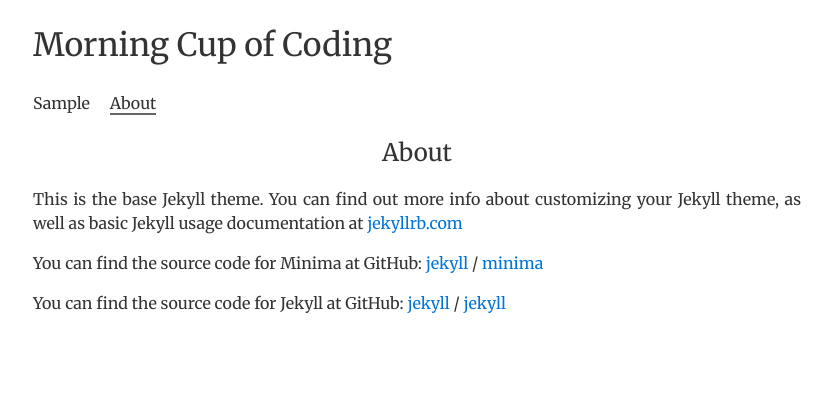
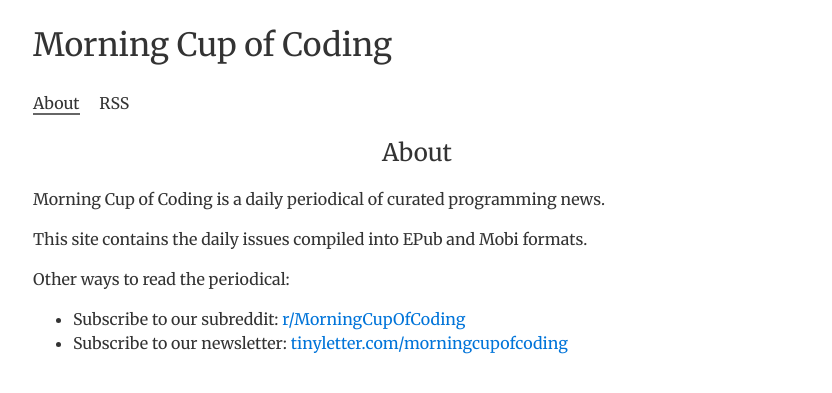
Before and after one commit to pekalicious/MorningCupOfCoding-Ebook, a Jekyll site: the page built from about.md, in a window 1280 px wide. Shown: the top 393 px of the page, without its empty margins (223-1055 px from the left). Built offline with Jekyll 4.4.1, drawn with Linux system fonts in a browser that asks for light colours.

Commit message:
Added RSS and created first issue post

```diff
--- a/_config.yml
+++ b/_config.yml
@@ -15,15 +15,13 @@
 # in the templates via {{ site.myvariable }}.
 title: Morning Cup of Coding
 email: pekalicious@gmail.com
-description: >- # this means to ignore newlines until "baseurl:"
-  Write an awesome description for your new site here. You can edit this
-  line in _config.yml. It will appear in your document head meta (for
-  Google search results) and in your feed.xml site description.
+description: A curated list of today's programming articles.
 baseurl: "" # the subpath of your site, e.g. /blog
 url: "" # the base hostname & protocol for your site, e.g. http://example.com
-twitter_username: pekalicious
+twitter_username: sdasdf
 github_username:  pekalicious
-date_format: "%Y-%m-%d"
+#date_format: "%Y-%m-%d"
+date_format: "%b %d, %Y"
 
 # Build settings
 kramdown:
--- a/_layouts/default.html
+++ b/_layouts/default.html
@@ -5,14 +5,15 @@
     <meta name="viewport" content="width=device-width, initial-scale=1">
     <link rel="stylesheet" href="{{ site.baseurl }}/css/main.css">
     <title>{{ site.title }}</title>
+    <link href="/blog/feed.xml" type="application/rss+xml" rel="alternate" title="Latest 10 blog posts (atom)" />
 </head>
 <body>
     <main>
         <header class="site-header">
             <h1 class="site-title"><a href="{{ site.baseurl }}/">{{ site.title }}</a></h1>
             <nav class="site-nav">
-                <a href="{{ site.baseurl }}/sample/" class="{% if page.url == '/sample/' %}active{% endif %}">Sample</a>
                 <a href="{{ site.baseurl }}/about/" class="{% if page.url == '/about/' %}active{% endif %}">About</a>
+                <a href="{{ site.baseurl }}/feed.xml">RSS</a>
             </nav>
         </header>
         {{ content }}
--- a/about.md
+++ b/about.md
@@ -4,15 +4,11 @@ title: About
 permalink: /about/
 ---
 
-This is the base Jekyll theme. You can find out more info about customizing your Jekyll theme, as well as basic Jekyll usage documentation at [jekyllrb.com](https://jekyllrb.com/)
+Morning Cup of Coding is a daily periodical of curated programming news.
 
-You can find the source code for Minima at GitHub:
-[jekyll][jekyll-organization] /
-[minima](https://github.com/jekyll/minima)
+This site contains the daily issues compiled into EPub and Mobi formats.
 
-You can find the source code for Jekyll at GitHub:
-[jekyll][jekyll-organization] /
-[jekyll](https://github.com/jekyll/jekyll)
+Other ways to read the periodical:
 
-
-[jekyll-organization]: https://github.com/jekyll
+ - Subscribe to our subreddit: [r/MorningCupOfCoding](http://reddit.com/r/morningcupofcoding)
+ - Subscribe to our newsletter: [tinyletter.com/morningcupofcoding](http://tinyletter.com/morningcupofcoding)
```
Also changed, not shown: _posts/2015-05-02-welcome-to-jekyll.md (deleted, +0 -25 lines), _posts/2015-05-03-styles-for-vida.md (deleted, +0 -109 lines), _posts/2017-11-14-issue-1.md (added, +9 -0 lines), _posts/2017-11-14-welcome-to-jekyll.markdown (deleted, +0 -25 lines), feed.xml (added, +24 -0 lines).
